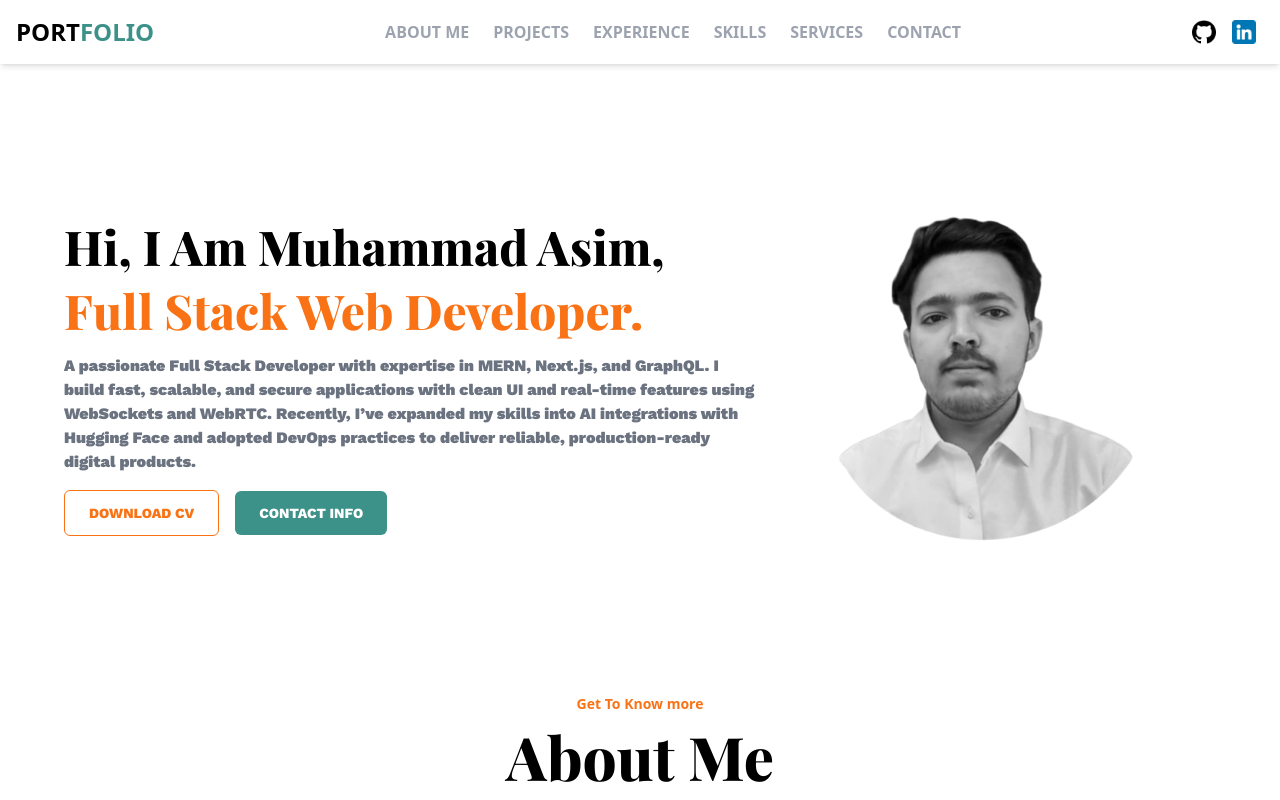
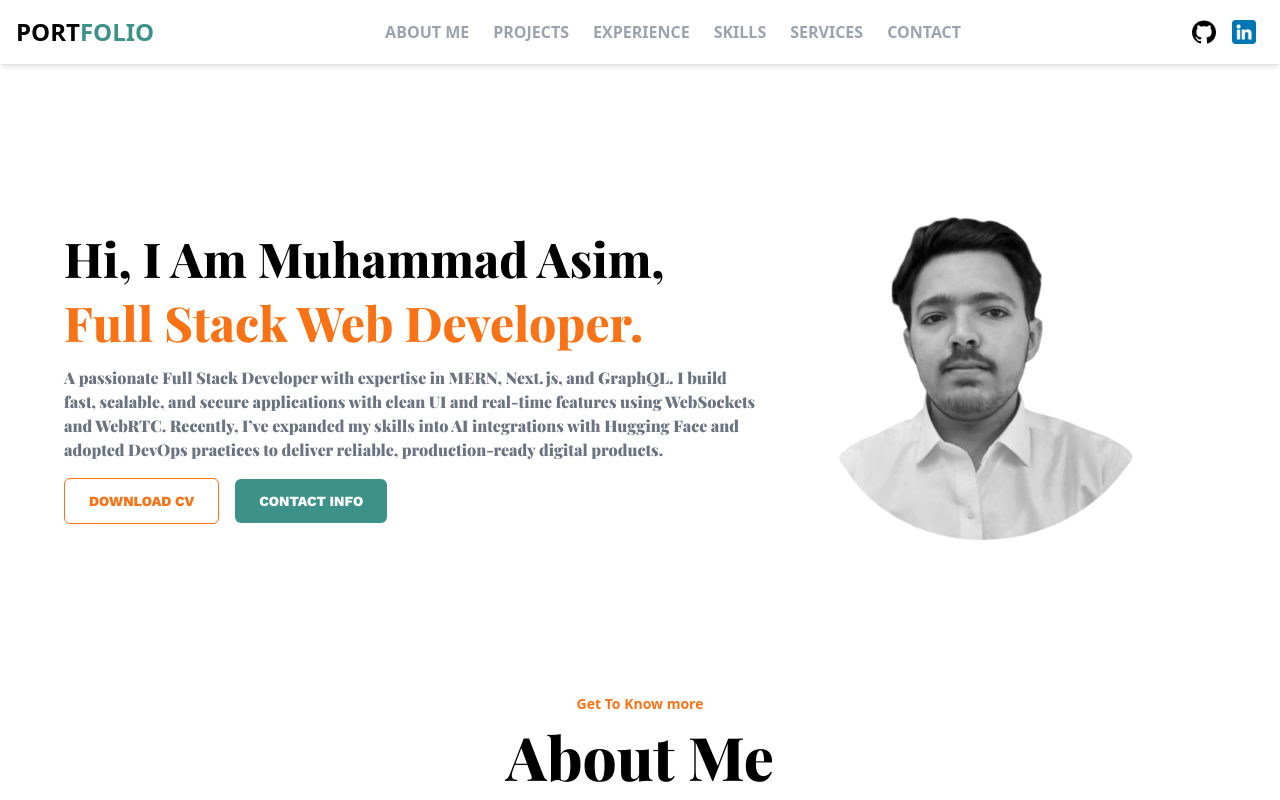
Before and after one commit to Muhammadasim225/portfolio-webapp-frontend, a React (Vite) app in the folder portfolio-app/: page /aboutme in a window 1280 px wide. Shown: the top 800 px of the page. Built offline with nearby package versions, Linux system fonts and the light colour scheme; a web font is replaced by a local one.

Commit message:
Update Homepage.jsx

```diff
--- a/portfolio-app/src/components/Homepage.jsx
+++ b/portfolio-app/src/components/Homepage.jsx
@@ -60,7 +60,7 @@ const vari = {
           <motion.h1 variants={vari} initial="initial" animate="anima" className='lg:text-orange-500 text-orange-500 lg:font-extrabold lg:text-5xl sm:text-3xl    sm:text-orange-500 sm: font-extrabold  sm:text-center text-2xl text-center pb-1 lg:text-left '>
             Full Stack Web Developer.
           </motion.h1>
-       <motion.p variants={vari} initial="initial" animate="anima" className=' font-custom lg:text-gray-500 ...'>
+       <motion.p variants={vari} initial="initial" animate="anima" className=' font-inter lg:text-gray-500 ...'>
 A passionate Full Stack Developer with expertise in MERN, Next.js, and GraphQL. I build fast, scalable, and secure applications with clean UI and real-time features using WebSockets and WebRTC. Recently, I’ve expanded my skills into AI integrations with Hugging Face and adopted DevOps practices to deliver reliable, production-ready digital products.</motion.p>
 
 <motion.div variants={vari} initial="initial" animate="anima" className="btns lg:space-x-4 ...">
```
